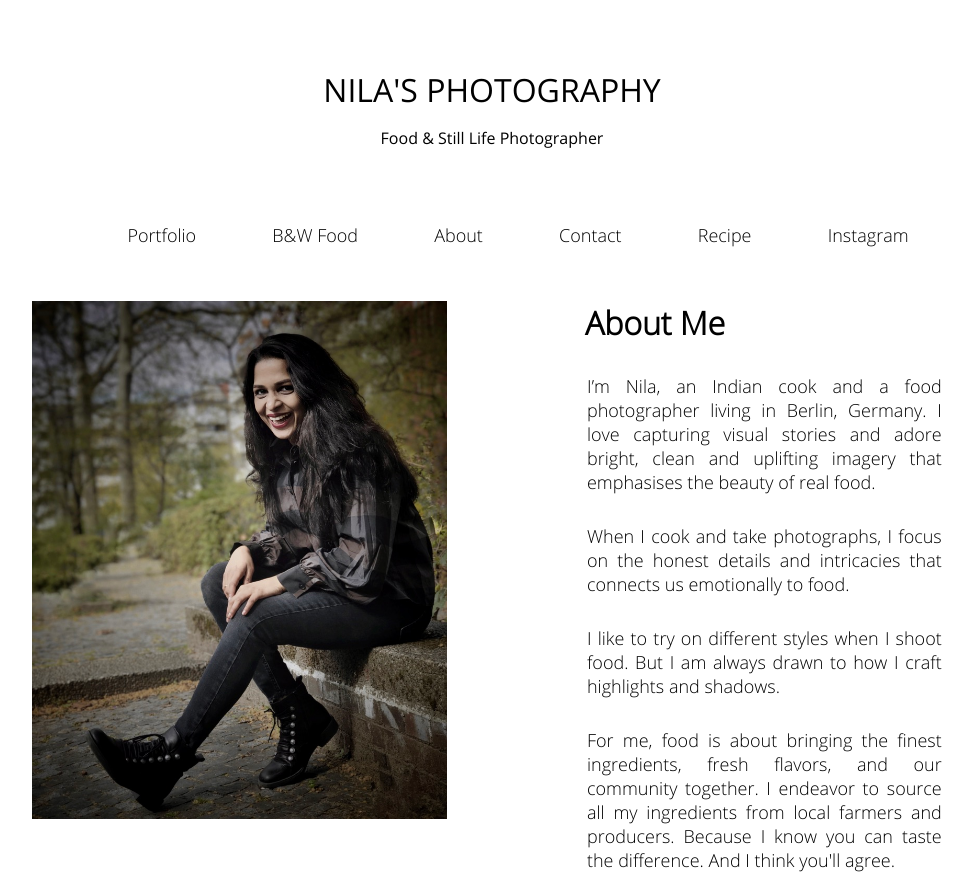
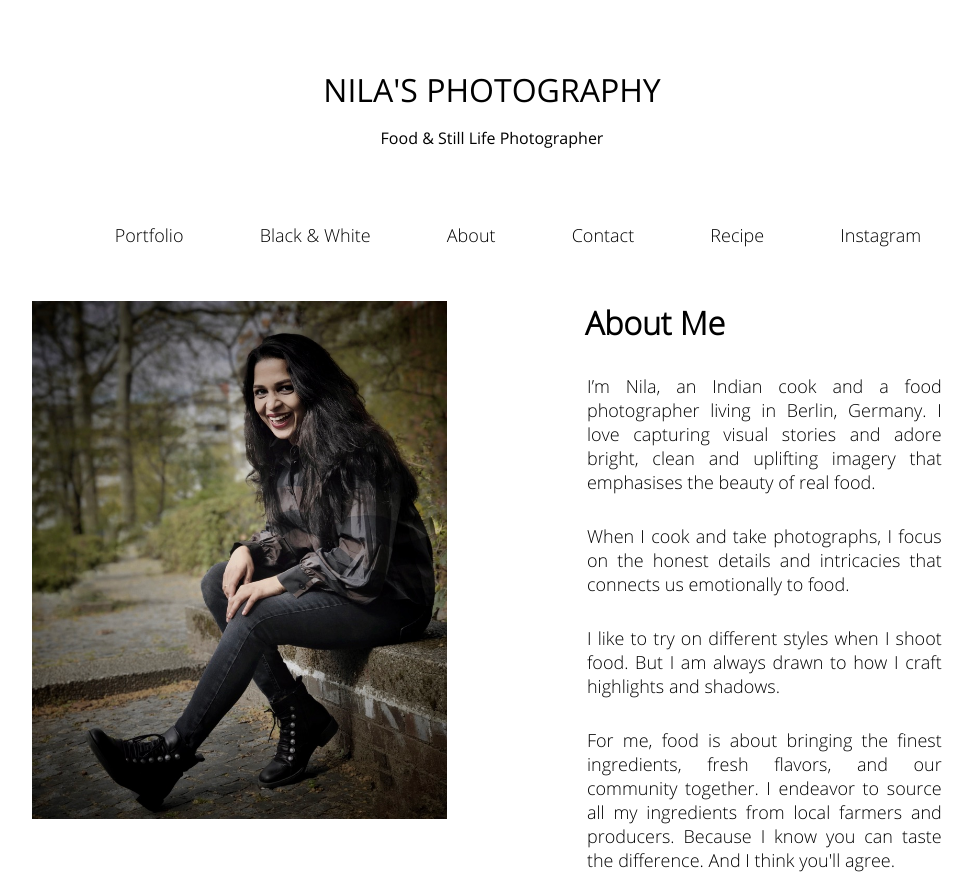
Before and after one commit to nilahomar/dci-project, a plain HTML site: page about.html in a window 1280 px wide. Shown: the top 875 px of the page, without its empty margins (148-1121 px from the left). Drawn offline with Linux system fonts and the light colour scheme.

Commit message:
css styling

```diff
--- a/about.html
+++ b/about.html
@@ -20,7 +20,7 @@
           <a href="index.html">Portfolio</a>
         </li>
         <li>
-          <a href="b-and-w-food.html">B&W Food</a>
+          <a href="b-and-w-food.html">Black & White</a>
         </li>
         <li><a href="#">About</a>
         </li>
```
Also changed, not shown: b-and-w-food.html (+1 -1 lines), contact.html (+1 -1 lines), index.html (+1 -1 lines), recipe.html (+1 -1 lines).
